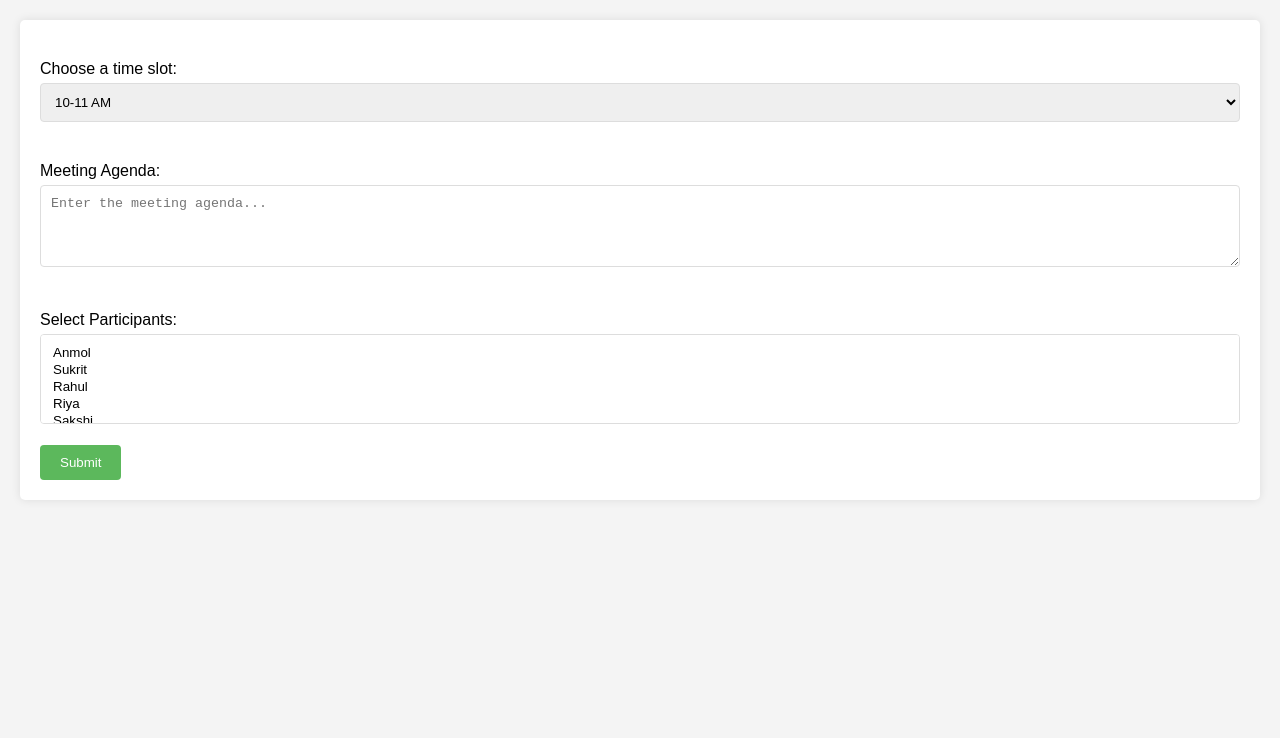
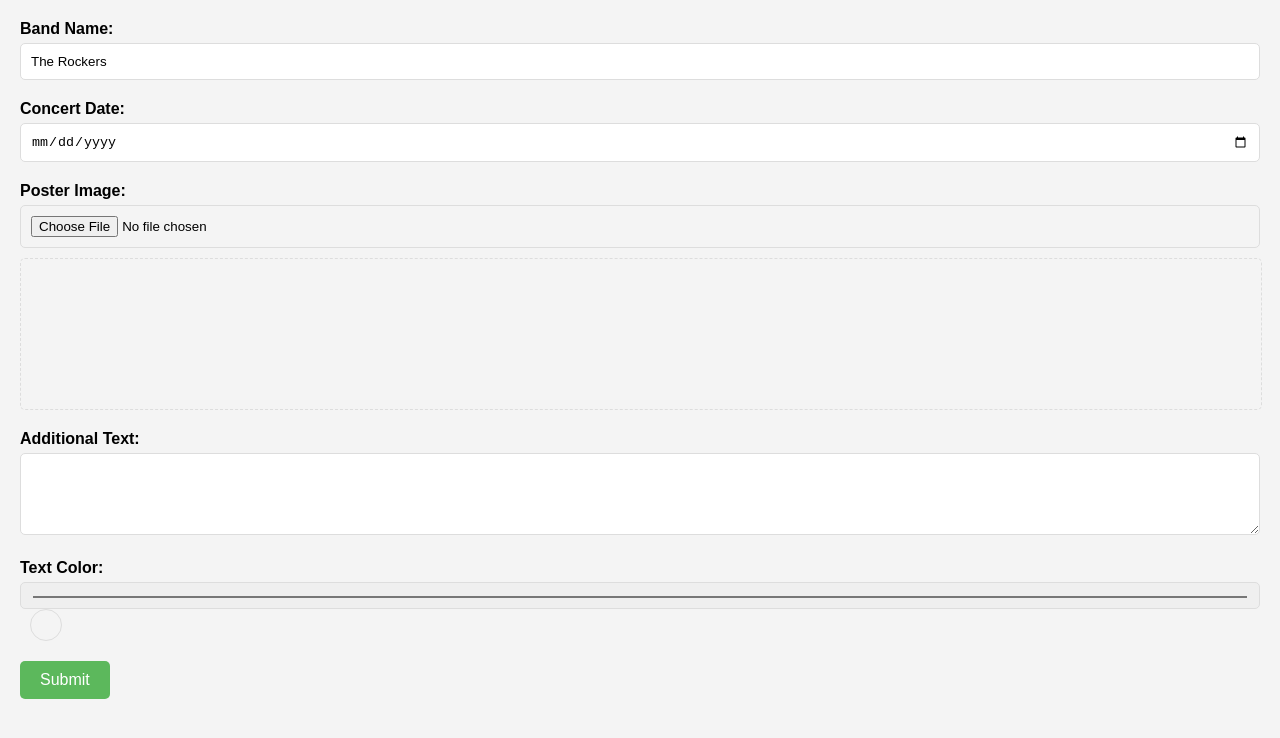
Before and after one commit to coscotuff/DRUID-UI-Dev, a plain HTML site: page output/index.html in a window 1280 px wide. Drawn offline with Linux system fonts and the light colour scheme.

Commit message:
Restructuring the project

```diff
--- a/output/index.html
+++ b/output/index.html
@@ -1,28 +1,50 @@
 <!DOCTYPE html>
 <html lang="en">
 <head>
-    <meta charset="UTF-8">
-    <meta name="viewport" content="width=device-width, initial-scale=1.0">
-    <title>Meeting Scheduler</title>
-    <link rel="stylesheet" type="text/css" href="style.css">
-    <script src="script.js" defer></script>
+  <meta charset="UTF-8">
+  <meta name="viewport" content="width=device-width, initial-scale=1.0">
+  <title>Rock Concert Poster</title>
+  <link rel="stylesheet" type="text/css" href="style.css">
+  <script src="script.js" defer></script>
 </head>
 <body>
-    <form id="meetingSchedulerForm">
-        <!-- Time Slot Dropdown -->
-        <label for="timeSlot">Choose a time slot:</label>
-        <select id="timeSlot" name="timeSlot"></select>
+  <form id="posterForm">
+    <!-- Component 1: Band Name Input -->
+    <div class="form-group">
+      <label for="bandName">Band Name:</label>
+      <input type="text" id="bandName" name="bandName" value="The Rockers" required>
+    </div>
 
-        <!-- Agenda Textarea -->
-        <label for="agenda">Meeting Agenda:</label>
-        <textarea id="agenda" name="agenda" rows="4" cols="50" placeholder="Enter the meeting agenda..."></textarea>
+    <!-- Component 2: Concert Date Picker -->
+    <div class="form-group">
+      <label for="concertDate">Concert Date:</label>
+      <input type="date" id="concertDate" name="concertDate" required>
+    </div>
 
-        <!-- Participants Multi-Select -->
-        <label for="participants">Select Participants:</label>
-        <select id="participants" name="participants" multiple></select>
+    <!-- Component 3: Image Upload Field -->
+    <div class="form-group">
+      <label for="imageUpload">Poster Image:</label>
+      <input type="file" id="imageUpload" name="imageUpload" accept="image/*">
+      <div id="imagePreview"></div>
+    </div>
 
-        <!-- Submit Button -->
-        <button type="button" id="submitBtn">Submit</button>
-    </form>
+    <!-- Component 4: Text Area for Additional Text -->
+    <div class="form-group">
+      <label for="additionalText">Additional Text:</label>
+      <textarea id="additionalText" name="additionalText" rows="4"></textarea>
+    </div>
+
+    <!-- Component 5: Color Picker for Text -->
+    <div class="form-group">
+      <label for="textColor">Text Color:</label>
+      <input type="color" id="textColor" name="textColor">
+      <div id="colorPreview"></div>
+    </div>
+
+    <!-- Component 6: Submit Button -->
+    <div class="form-group">
+      <button type="submit" id="submitButton">Submit</button>
+    </div>
+  </form>
 </body>
 </html>
--- a/output/script.js
+++ b/output/script.js
@@ -1,51 +1,52 @@
 document.addEventListener('DOMContentLoaded', function() {
-    const timeSlots = ['10-11 AM', '11-12 PM', '12PM-1PM', '2PM-3PM', '3PM-4PM', '4PM-5PM'];
-    const participants = ['Anmol', 'Sukrit', 'Rahul', 'Riya', 'Sakshi', 'Rohan'];
-    const timeSlotSelect = document.getElementById('timeSlot');
-    const participantsSelect = document.getElementById('participants');
-    const submitBtn = document.getElementById('submitBtn');
-    const agendaTextarea = document.getElementById('agenda');
+  const bandNameInput = document.getElementById('bandName');
+  const concertDateInput = document.getElementById('concertDate');
+  const imageUploadInput = document.getElementById('imageUpload');
+  const imagePreview = document.getElementById('imagePreview');
+  const textColorInput = document.getElementById('textColor');
+  const colorPreview = document.getElementById('colorPreview');
+  const form = document.getElementById('posterForm');
 
-    // Populate time slots dropdown
-    timeSlots.forEach(function(slot) {
-        const option = document.createElement('option');
-        option.value = slot;
-        option.textContent = slot;
-        timeSlotSelect.appendChild(option);
+  // Prevent past dates from being selected
+  const today = new Date().toISOString().split('T')[0];
+  concertDateInput.setAttribute('min', today);
+
+  // Image upload preview
+  imageUploadInput.addEventListener('change', function() {
+    const file = this.files[0];
+    if (file) {
+      const reader = new FileReader();
+      reader.onload = function(e) {
+        imagePreview.style.backgroundImage = `url(${e.target.result})`;
+      };
+      reader.readAsDataURL(file);
+    }
   });
 
-    // Populate participants multi-select
-    participants.forEach(function(participant) {
-        const option = document.createElement('option');
-        option.value = participant;
-        option.textContent = participant;
-        participantsSelect.appendChild(option);
+  // Update color preview
+  textColorInput.addEventListener('input', function() {
+    colorPreview.style.backgroundColor = this.value;
   });
 
-    // Submit button event listener
-    submitBtn.addEventListener('click', function() {
-        const selectedTimeSlot = timeSlotSelect.value;
-        const selectedParticipants = Array.from(participantsSelect.selectedOptions).map(option => option.value);
-        const agenda = agendaTextarea.value.trim();
-
-        // Validate form data
-        if (!selectedTimeSlot) {
-            alert('Please select a time slot.');
+  // Form submission
+  form.addEventListener('submit', function(event) {
+    event.preventDefault();
+    // Validate inputs
+    if (bandNameInput.value.trim() === '') {
+      alert('Please enter the band name.');
       return;
     }
-        if (selectedParticipants.length === 0) {
-            alert('Please select at least one participant.');
+    if (!concertDateInput.value) {
+      alert('Please select a concert date.');
       return;
     }
-        if (!agenda) {
-            alert('Please enter the meeting agenda.');
-            return;
-        }
+    // More validation can be added as needed
 
-        // Handle form submission
-        console.log('Meeting Time Slot:', selectedTimeSlot);
-        console.log('Meeting Participants:', selectedParticipants);
-        console.log('Meeting Agenda:', agenda);
-        // Here you would typically send the data to a server or handle it as needed
+    // Form submission logic here
+    console.log('Form submitted!');
+    // For demonstration purposes, we'll just clear the form
+    form.reset();
+    imagePreview.style.backgroundImage = '';
+    colorPreview.style.backgroundColor = '#ffffff';
   });
 });
--- a/output/style.css
+++ b/output/style.css
@@ -1,43 +1,62 @@
 body {
-    font-family: Arial, sans-serif;
+  font-family: 'Arial', sans-serif;
+  background-color: #f4f4f4;
   margin: 0;
   padding: 20px;
-    background-color: #f4f4f4;
 }
 
-#meetingSchedulerForm {
-    background-color: #fff;
-    padding: 20px;
-    border-radius: 5px;
-    box-shadow: 0 0 10px rgba(0, 0, 0, 0.1);
+.form-group {
+  margin-bottom: 20px;
 }
 
-#meetingSchedulerForm label {
+.form-group label {
   display: block;
-    margin-top: 20px;
+  font-weight: bold;
   margin-bottom: 5px;
 }
 
-#meetingSchedulerForm select,
-#meetingSchedulerForm textarea {
+.form-group input[type="text"],
+.form-group input[type="date"],
+.form-group input[type="file"],
+.form-group textarea,
+.form-group input[type="color"] {
   width: 100%;
   padding: 10px;
-    margin-bottom: 20px;
   border: 1px solid #ddd;
-    border-radius: 4px;
-    box-sizing: border-box; /* So that width includes padding */
+  border-radius: 5px;
+  box-sizing: border-box;
 }
 
-#meetingSchedulerForm button {
-    padding: 10px 20px;
+.form-group #imagePreview {
+  width: 100%;
+  height: 150px;
+  border: 1px dashed #ddd;
+  border-radius: 5px;
+  background-size: cover;
+  background-position: center;
+  margin-top: 10px;
+}
+
+.form-group #colorPreview {
+  display: inline-block;
+  width: 30px;
+  height: 30px;
+  border: 1px solid #ddd;
+  border-radius: 50%;
+  margin-left: 10px;
+  vertical-align: middle;
+}
+
+#submitButton {
   background-color: #5cb85c;
   color: white;
+  padding: 10px 20px;
   border: none;
-    border-radius: 4px;
+  border-radius: 5px;
   cursor: pointer;
-    transition: background-color 0.3s;
+  font-size: 16px;
 }
 
-#meetingSchedulerForm button:hover {
+#submitButton:hover {
   background-color: #4cae4c;
 }
```
Also changed, not shown: output/Rock Concert Poster.html (added, +28 -0 lines), 10 other files. Lines whose indentation alone changed are shown as unchanged.
